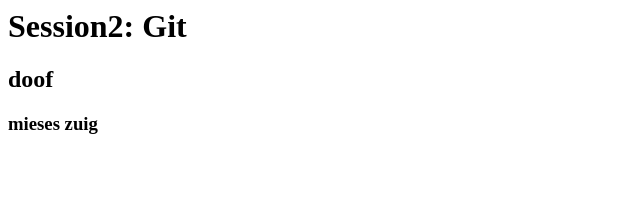
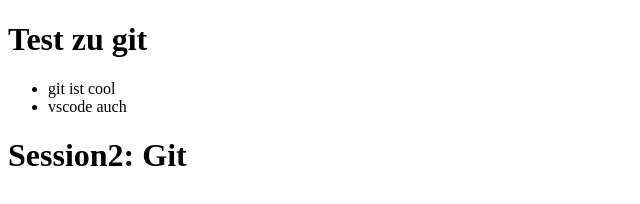
Before and after one commit to lamainet/webmapping2, a plain HTML site: page index.html in a window 1280 px wide. Shown: the whole page, without its empty margins (0-640 px from the left). Drawn offline with Linux system fonts and the light colour scheme.

Commit message:
letzte aenderung mit vscode

```diff
--- a/index.html
+++ b/index.html
@@ -1,4 +1,15 @@
-<h1>Session2: Git</1>
-
-<h2>doof</h2>
-<h3>mieses zuig</h3>
+<!DOCTYPE html>
+<html lang="en">
+<head>
+    <meta charset="UTF-8">
+    <title>Document</title>
+</head>
+<body>
+    <h1>Test zu git</h1>
+    <ul>
+        <li>git ist cool</li>
+        <li>vscode auch</li>
+    </ul>
+</body>
+</html>
+</html><h1>Session2: Git</1>
```
